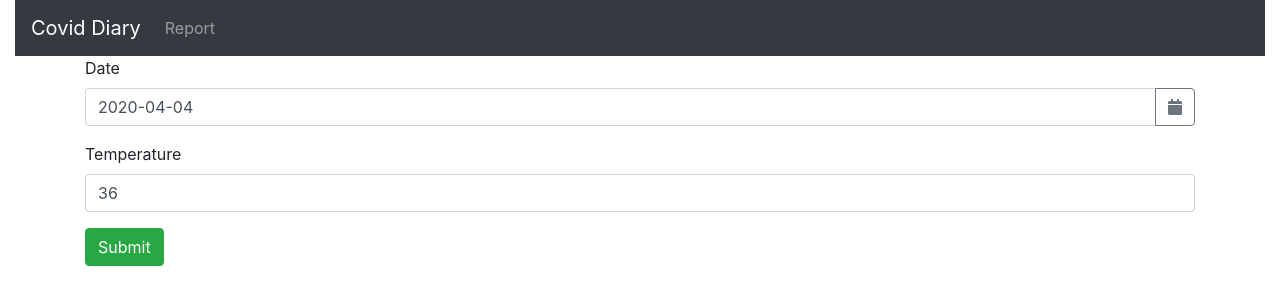
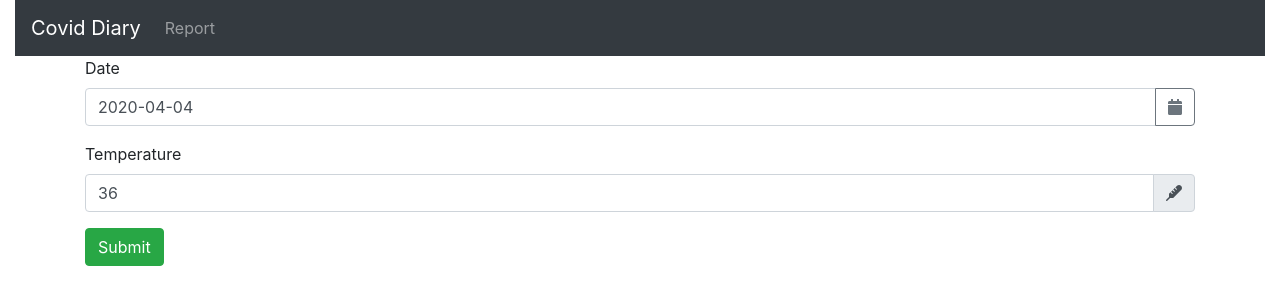
Before and after one commit to vhermecz/covid-diary, an Angular app in the folder frontend/: page /report in a window 1280 px wide. Shown: the top 304 px of the page. Built offline with nearby package versions, Linux system fonts and the light colour scheme.

Commit message:
Add thermometer icon

```diff
--- a/frontend/src/app/app.module.ts
+++ b/frontend/src/app/app.module.ts
@@ -11,7 +11,7 @@ import { AppComponent } from './app.component';
 import { ReportFormComponent } from './report-form/report-form.component';
 import { WelcomeComponent } from './welcome/welcome.component';
 import { FontAwesomeModule, FaIconLibrary } from '@fortawesome/angular-fontawesome';
-import { faCalendar } from '@fortawesome/free-solid-svg-icons';
+import { faCalendar, faThermometer } from '@fortawesome/free-solid-svg-icons';
 
 const appRoutes: Routes = [
   {
@@ -51,6 +51,6 @@ const appRoutes: Routes = [
 export class AppModule {
   constructor(library: FaIconLibrary) {
     // Add an icon to the library for convenient access in other components
-    library.addIcons(faCalendar);
+    library.addIcons(faCalendar, faThermometer);
   }
 }
--- a/frontend/src/app/report-form/report-form.component.html
+++ b/frontend/src/app/report-form/report-form.component.html
@@ -26,6 +26,7 @@
 
         <div class="form-group">
             <label for="temperature">Temperature</label>
+            <div class="input-group">
                 <input
                     class="form-control"
                     id="temperature"
@@ -37,6 +38,12 @@
                     max="43.0"
                     required
                 />
+                <div class="input-group-append">
+                    <span class="input-group-text">
+                        <fa-icon icon="thermometer"></fa-icon>
+                    </span>
+                </div>
+            </div>
         </div>
 
         <button type="submit" class="btn btn-success">Submit</button>
```
Lines whose indentation alone changed are shown as unchanged.
